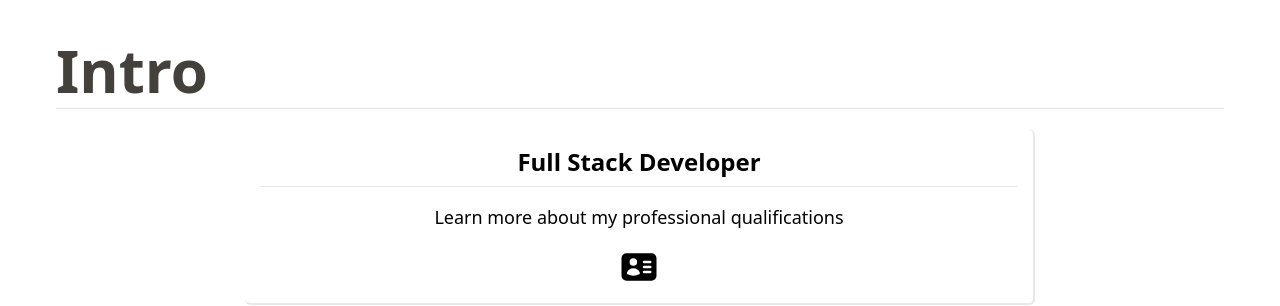
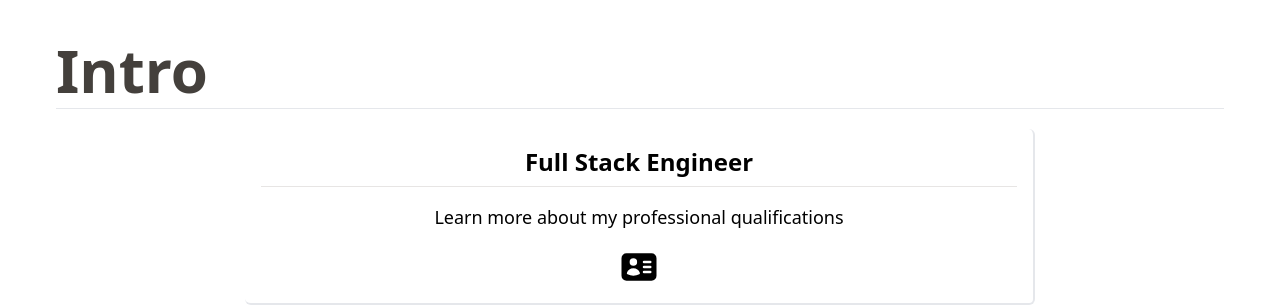
Before and after one commit to onehoax/portfolio, a Nuxt app: page / in a window 1280 px wide. Shown: the top 306 px of the page. Built offline with nearby package versions, Linux system fonts and the light colour scheme.

Commit message:
Update index.vue

```diff
--- a/pages/index.vue
+++ b/pages/index.vue
@@ -54,7 +54,7 @@ import {
 const cards = [
   {
     to: "/resume",
-    title: "Full Stack Developer",
+    title: "Full Stack Engineer",
     description: "Learn more about my professional qualifications"
   },
   {
```
